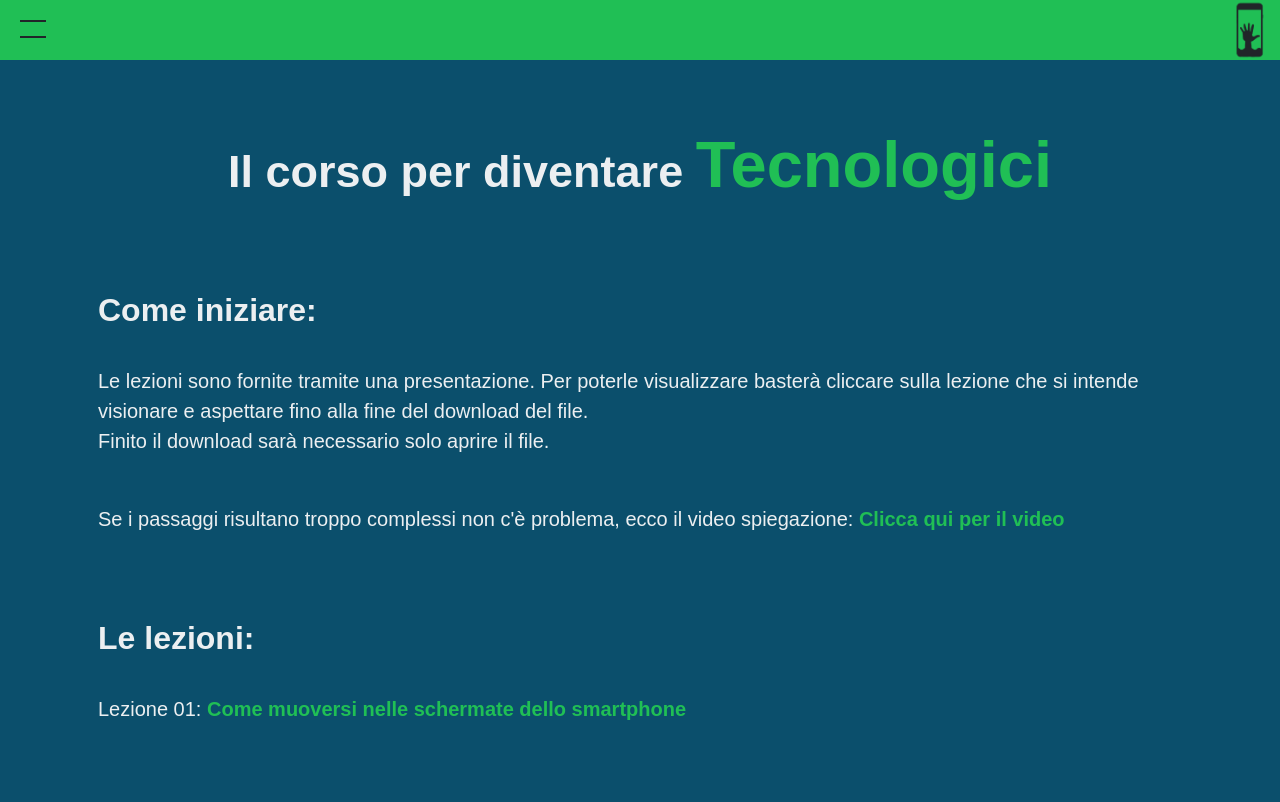
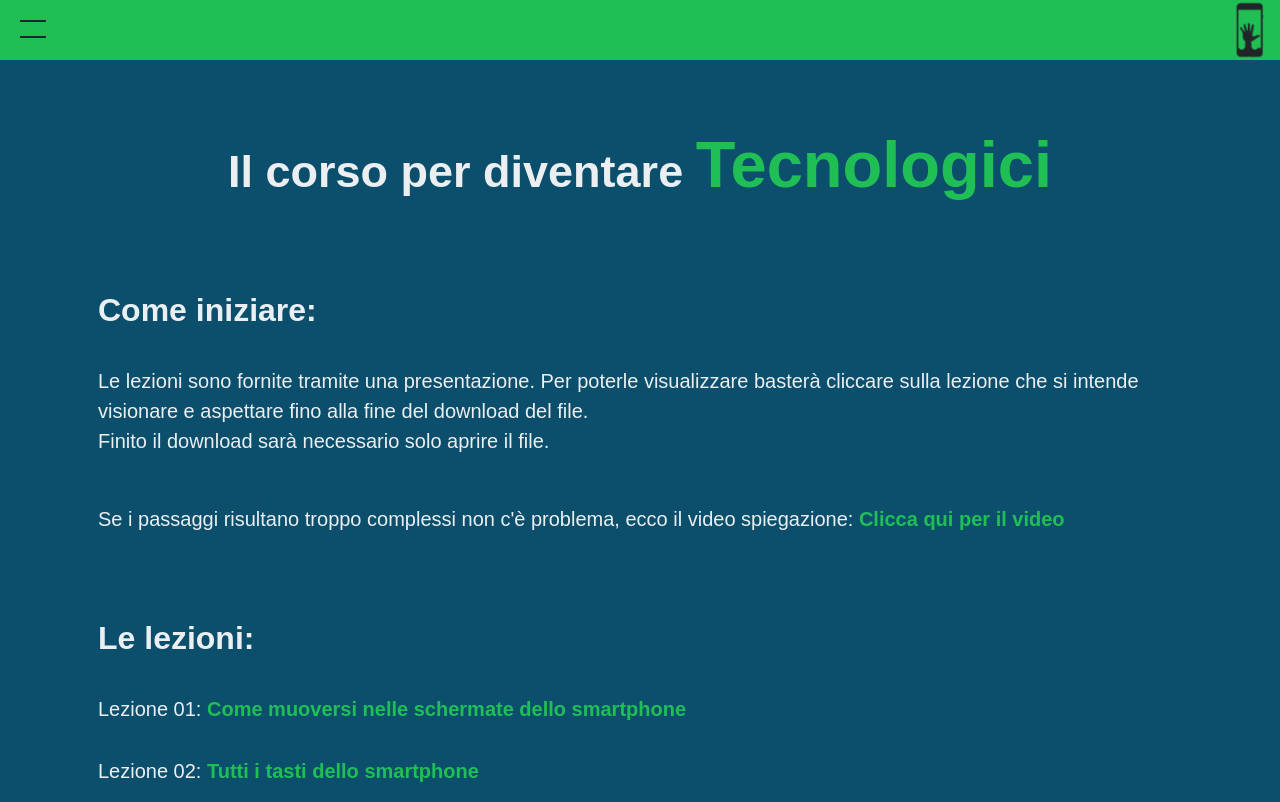
Before and after one commit to DiventareTecnologici/DiventareTecnologici, a plain HTML site: page index.html in a window 1280 px wide. Drawn offline with nearby package versions, Linux system fonts and the light colour scheme.

Commit message:
added lezione 2
added lezione 2

```diff
--- a/index.html
+++ b/index.html
@@ -36,6 +36,7 @@
 
         <div class="p-3 text-neutral fw-bold mt-5 fs-2">Le lezioni: </div>
         <div class="text-neutral p-3 fs-5">Lezione 01: <a href="https://download1078.mediafire.com/bqjy2gsnwgqg/lrebx4lyx9at3s7/Lezione01.pdf">Come muoversi nelle schermate dello smartphone</a></div>
+        <div class="text-neutral p-3 fs-5">Lezione 02: <a href="https://download849.mediafire.com/os2oswa7kftg/ocp4uoz0xt5hhcj/Lezioni+02.pdf">Tutti i tasti dello smartphone</a></div>
     </div>
 </body>
 </html>
```
